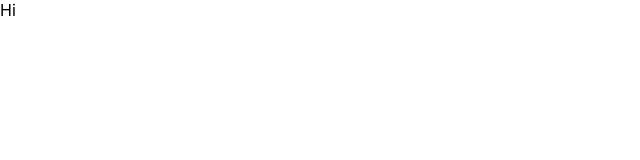
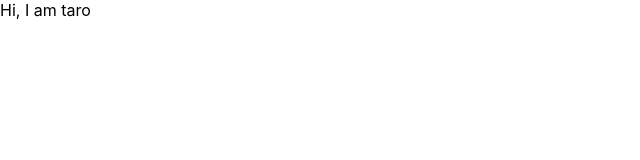
Before and after one commit to TaigaMiura/udemy-react-redux-crud-sample-, a React (Create React App) app: page / in a window 1280 px wide. Shown: the top 160 px of the page, without its empty margins (0-640 px from the left). Built offline with nearby package versions, Linux system fonts and the light colour scheme.

Commit message:
props basic 1

```diff
--- a/src/App.js
+++ b/src/App.js
@@ -1,16 +1,11 @@
-// import React, { Component } from 'react';
 import React from 'react';
 
-// class App extends Component {
-//   render() {
-//     // return <h1>Hello, world</h1>
-//     return (
-//       <>
-//         <label htmlFor="for">bar</label>
-//         <input type="text" onClick={() => { console.log('hi') }} />
-//       </>
-//     )
-//   }
-// }
-const App = () => <div>Hi</div>
+const App = () => {
+  return (
+<div>
+  <User name={"taro"} />
+</div>
+  )
+}
+const User = props => <div>Hi, I am {props.name} </div>
 export default App;
```
